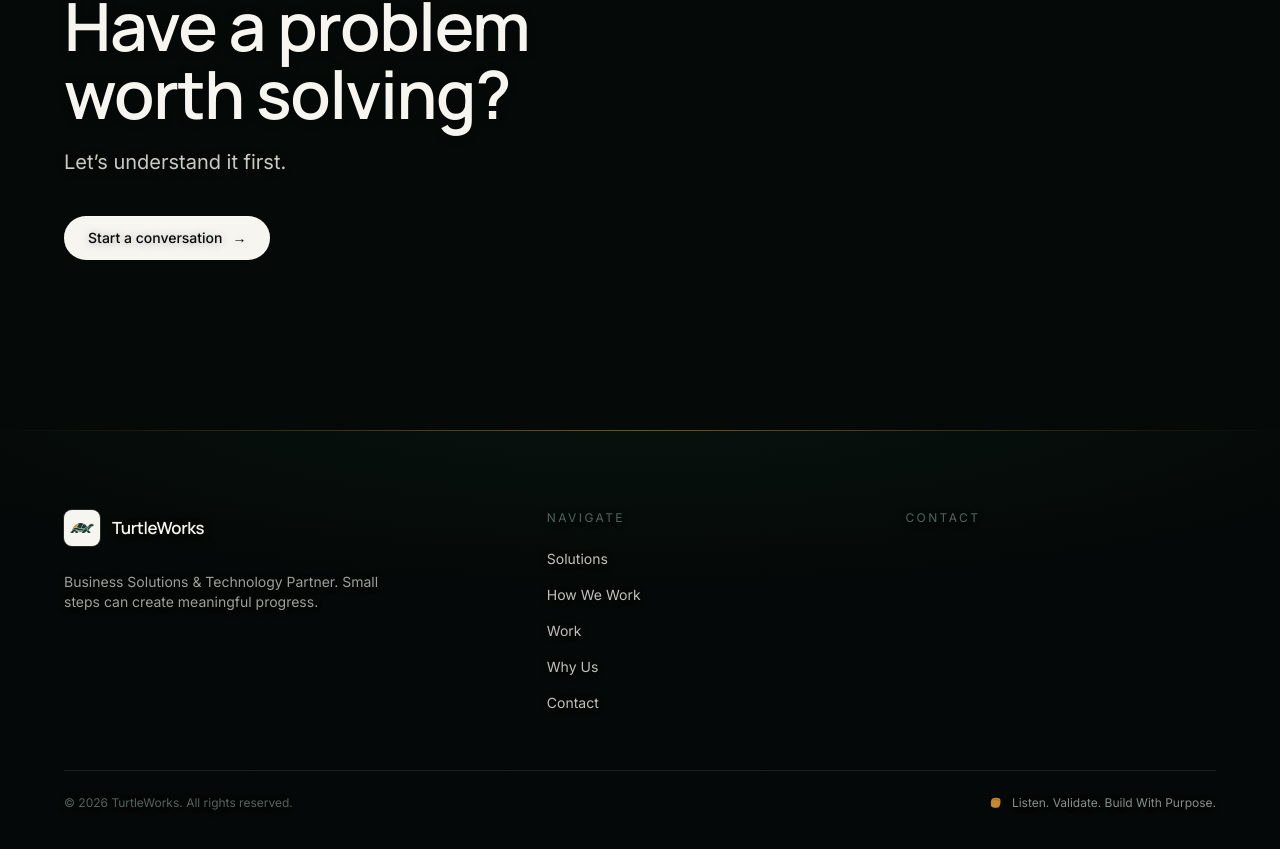
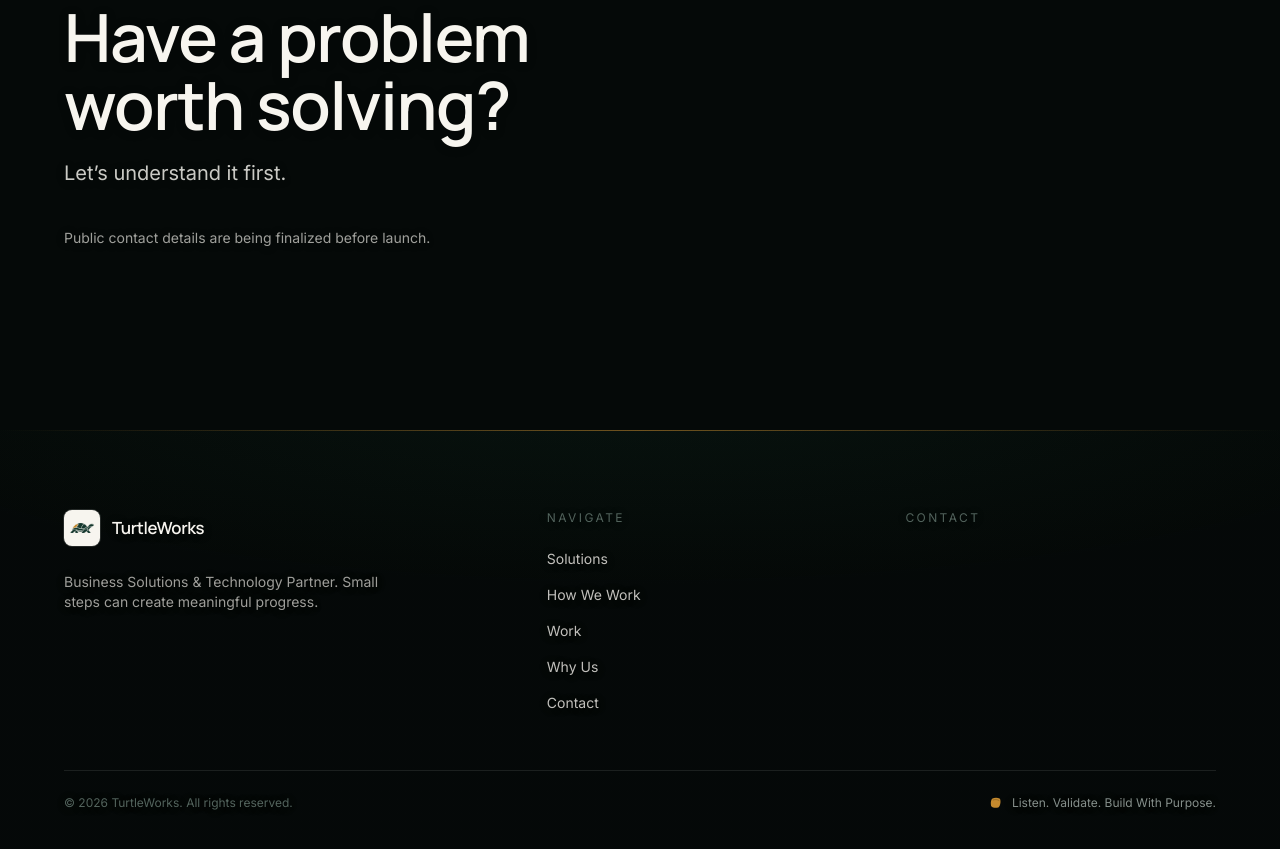
Before and after one commit to Mr-Nani-dm/Turtleworks, a Next.js app: page / in a window 1280 px wide. Shown: the part 4808-5657 px from the top of the page. Built offline with nearby package versions, Linux system fonts and the light colour scheme.

Commit message:
Avoid publishing unverified contact address

```diff
--- a/src/components/sections/ContactCTA.tsx
+++ b/src/components/sections/ContactCTA.tsx
@@ -26,15 +26,23 @@ export function ContactCTA() {
           </Reveal>
           <Reveal delay={260}>
             <div className="mt-10 flex flex-col gap-3 sm:flex-row sm:items-center">
-              <Button href={`mailto:${site.email}`} variant="primary">
+              {site.email ? (
+                <>
+                  <Button href={"mailto:" + site.email} variant="primary">
                     Start a conversation
                   </Button>
                   <a
-                href={`mailto:${site.email}`}
+                    href={"mailto:" + site.email}
                     className="text-sm text-mint underline-offset-4 hover:underline"
                   >
                     {site.email}
                   </a>
+                </>
+              ) : (
+                <p className="max-w-xl text-sm leading-relaxed text-[color:color-mix(in_srgb,var(--color-ivory)_64%,transparent)]">
+                  Public contact details are being finalized before launch.
+                </p>
+              )}
             </div>
           </Reveal>
         </div>
```
Lines whose indentation alone changed are shown as unchanged.
